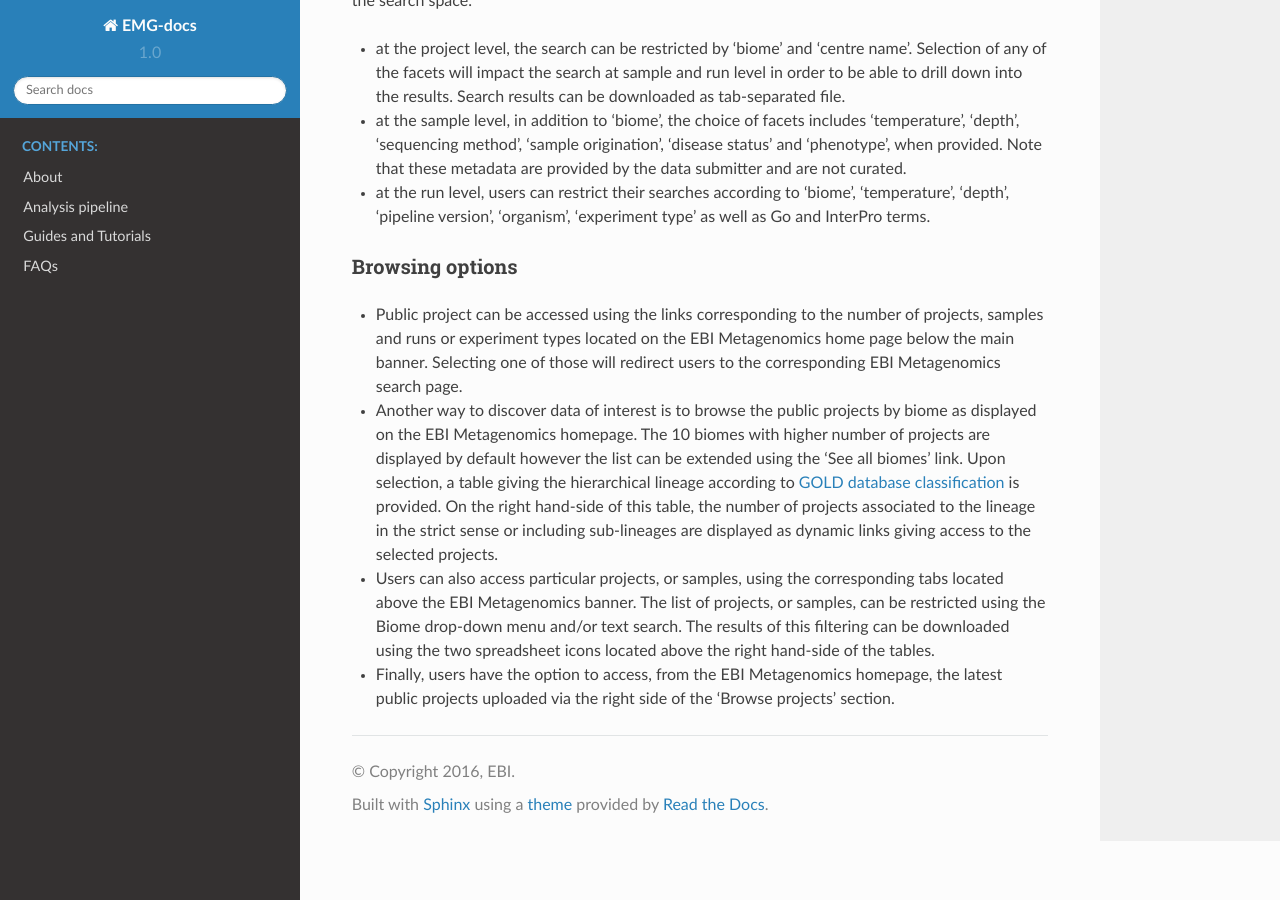
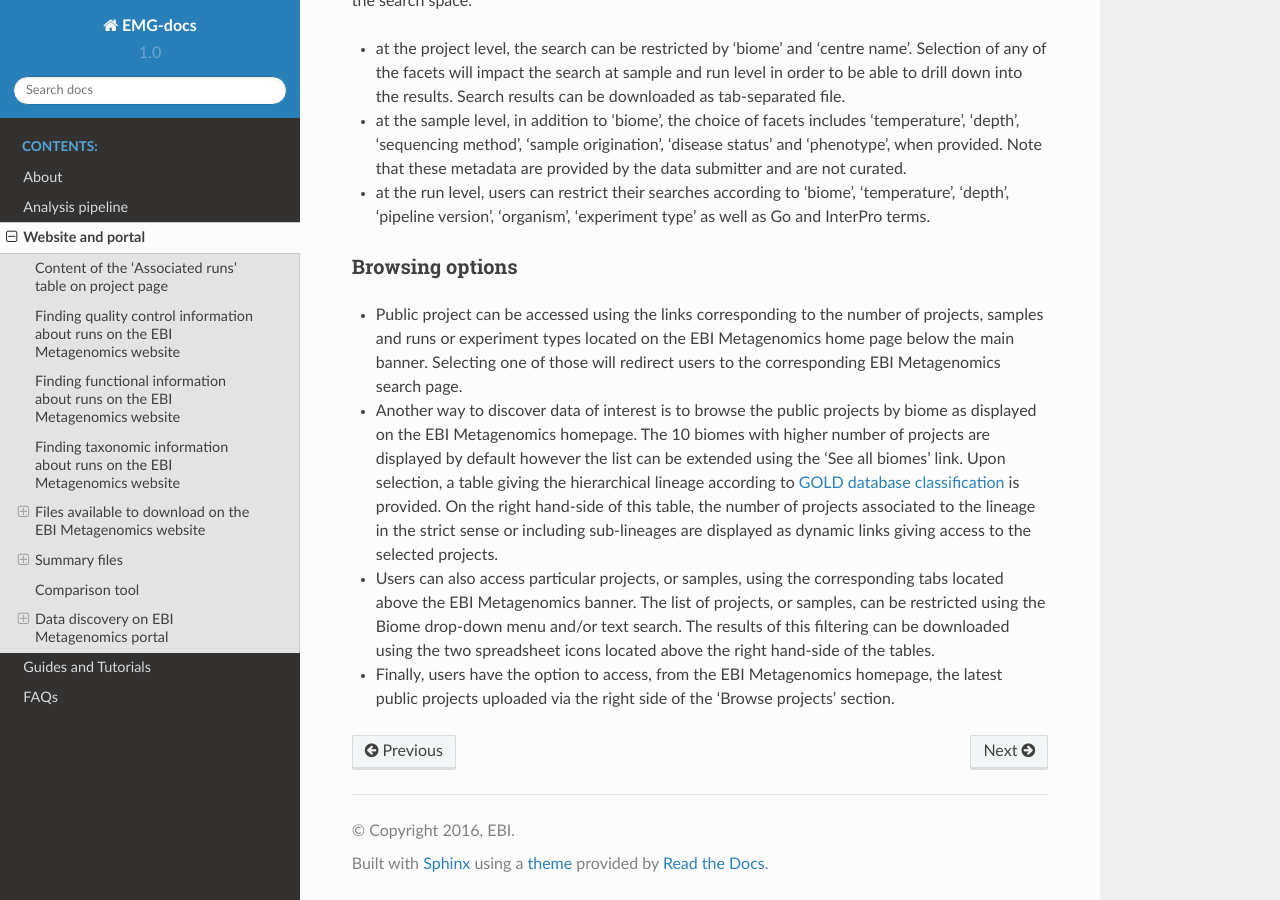
Before and after one commit to EBI-Metagenomics/EMG-docs, a Sphinx documentation site: the page built from docs/portal.rst, in a window 1280 px wide and 900 px high, scrolled down 11308 px. Built offline with Sphinx 7.4.7 and the Read the Docs theme 2.0.0, drawn with Linux system fonts in a browser that asks for light colours; pages that are not in the unit, such as notebooks, are missing from menus.

Commit message:
Update index.rst

```diff
--- a/docs/index.rst
+++ b/docs/index.rst
@@ -13,7 +13,9 @@
    :caption: Contents:
 
    about
+   data flow
    analysis
+   portal
    tutorials
    faqs
 
```
